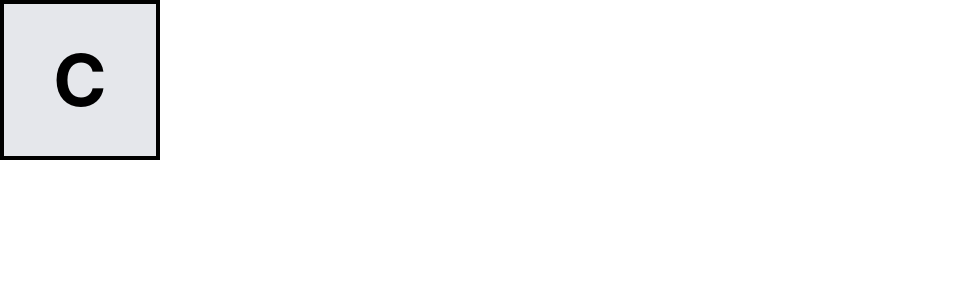
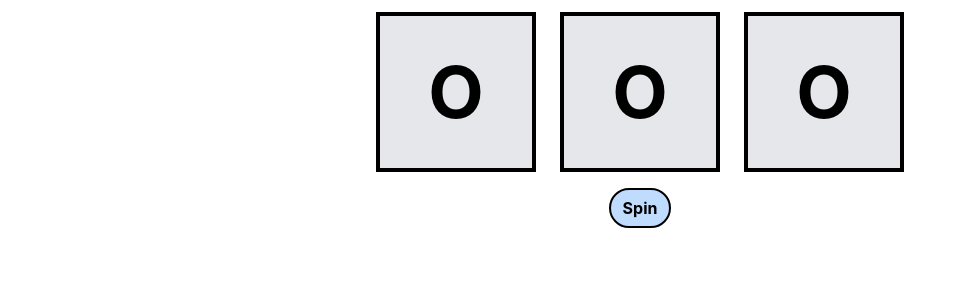
Before and after one commit to krenarh/reactTask2, a React (Create React App) app: page / in a window 1280 px wide. Shown: the top 300 px of the page, without its empty margins (0-967 px from the left). Built offline with nearby package versions, Linux system fonts and the light colour scheme.

Commit message:
Added button and slots, made them functionable

```diff
--- a/src/App.js
+++ b/src/App.js
@@ -1,11 +1,40 @@
-import React from "react";
+import React, { useState } from "react";
 import Slot from "./components/Slot";
 
 function App() {
+  const [spinning, setSpinning] = useState(false);
+  const [slotValues, setSlotValues] = useState(["O", "O", "O"]);
   const possibleValues = ["A", "B", "C"];
+
+  const spinSlots = () => {
+    if (!spinning) {
+      setSpinning(true);
+      setTimeout(() => {
+        const newValues = possibleValues.map(() => {
+          const randomIndex = Math.floor(Math.random() * possibleValues.length);
+          return possibleValues[randomIndex];
+        });
+        setSlotValues(newValues);
+        setSpinning(false);
+      }, 2000);
+    }
+  };
   return (
     <div>
-      <Slot value={possibleValues.sort(() => Math.random() - 0.5)[0]} />
+      <div className="flex justify-center">
+        {slotValues.map((value, index) => (
+          <Slot key={index} value={value} spinning={spinning} />
+        ))}
+      </div>
+      <div className="flex justify-center">
+        <button
+          className="border-2 border-black w-25 h-10 flex items-center justify-center m-1 p-3 rounded-full bg-blue-200 hover:bg-blue-400 font-bold"
+          onClick={spinSlots}
+          disabled={spinning}
+        >
+          {spinning ? "Spinning..." : "Spin"}
+        </button>
+      </div>
     </div>
   );
 }
--- a/src/components/Slot.js
+++ b/src/components/Slot.js
@@ -2,7 +2,7 @@ import React from "react";
 
 const Slot = ({ value, spinning }) => {
   return (
-    <div className="relative border-4 border-black w-40 h-40 flex items-center justify-center bg-gray-200 ">
+    <div className="relative border-4 border-black w-40 h-40 flex items-center justify-center bg-gray-200 m-3">
       <div className=" w-full h-full flex items-center justify-center">
         <span className="text-7xl self-center font-bold">
           {spinning ? "O" : value}
```
